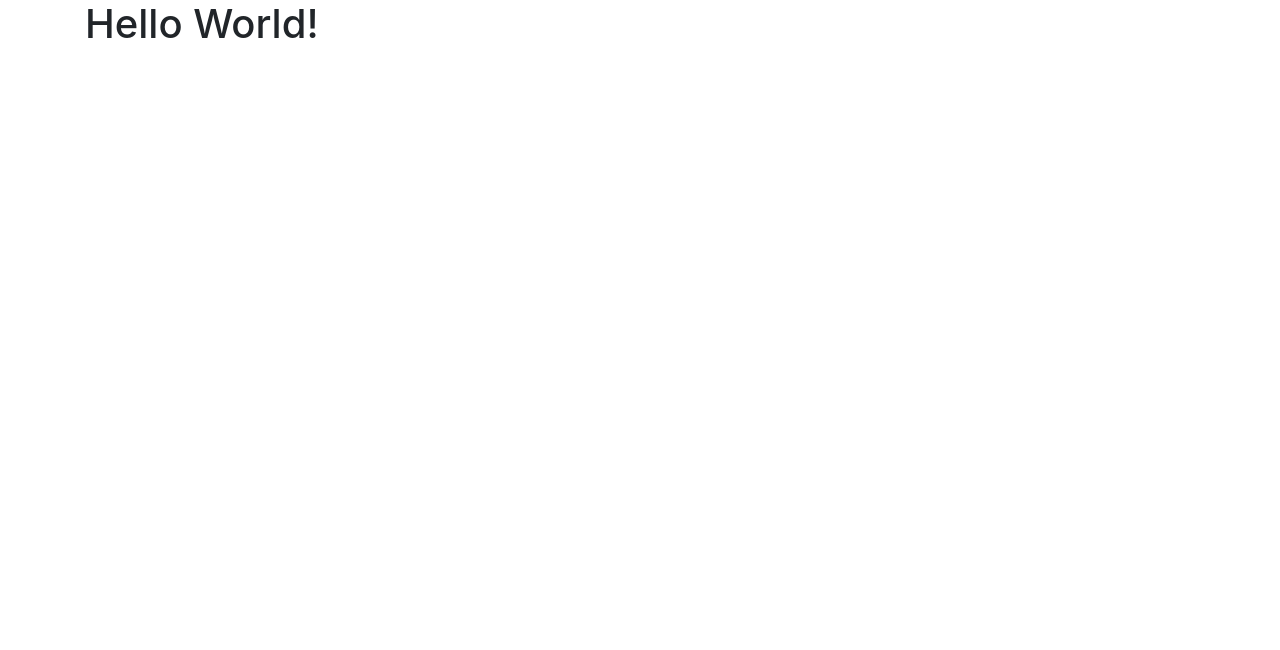
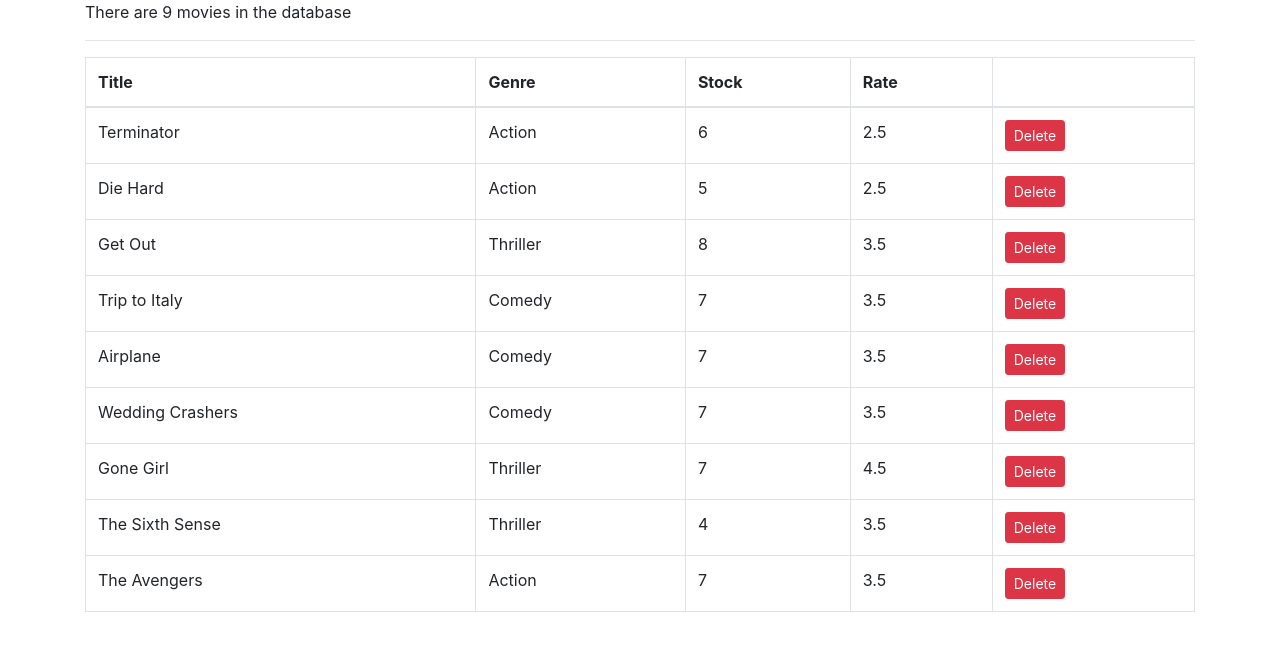
Before and after one commit to aliyousufdev/react-practice, a React (Create React App) app: page / in a window 1280 px wide. Shown: the top 650 px of the page. Built offline with nearby package versions, Linux system fonts and the light colour scheme.

Commit message:
render movies table

```diff
--- a/src/app.jsx
+++ b/src/app.jsx
@@ -1,12 +1,62 @@
 import React from "react";
+import {getMovies} from "./services/fakeMovieService";
 
 class App extends React.Component {
+
+	state = {
+		movies: getMovies()
+	};
+
 	render() {
 		return (
 			<div role="main" className="container">
-				<h1>Hello World!</h1>
+				{this.moviesCount()}
+				<hr/>
+				<div className="table-responsive">
+					<table className="table table-bordered">
+						<thead>
+						<tr>
+							<th>Title</th>
+							<th>Genre</th>
+							<th>Stock</th>
+							<th>Rate</th>
+							<th/>
+						</tr>
+						</thead>
+
+						<tbody>{this.state.movies.map(this.movieTableRow)}</tbody>
+					</table>
+				</div>
 			</div>
 		);
+	}
+
+	movieTableRow = movie => {
+		return (
+			<tr key={movie._id}>
+				<td>{movie.title}</td>
+				<td>{movie.genre.name}</td>
+				<td>{movie.numberInStock}</td>
+				<td>{movie.dailyRentalRate}</td>
+				<td>
+					<button
+						className="btn btn-danger btn-sm"
+						onClick={this.deleteMovie(movie._id)}
+					>
+						Delete
+					</button>
+				</td>
+			</tr>
+		)
+	};
+
+	deleteMovie = id => {
+		console.log('Delete movie id ', id)
+	};
+
+	moviesCount = () => {
+		if (this.state.movies.length === 0) return <p>There are no movies in the database</p>
+		return <p>There are {this.state.movies.length} movies in the database</p>
 	}
 }
 
```
